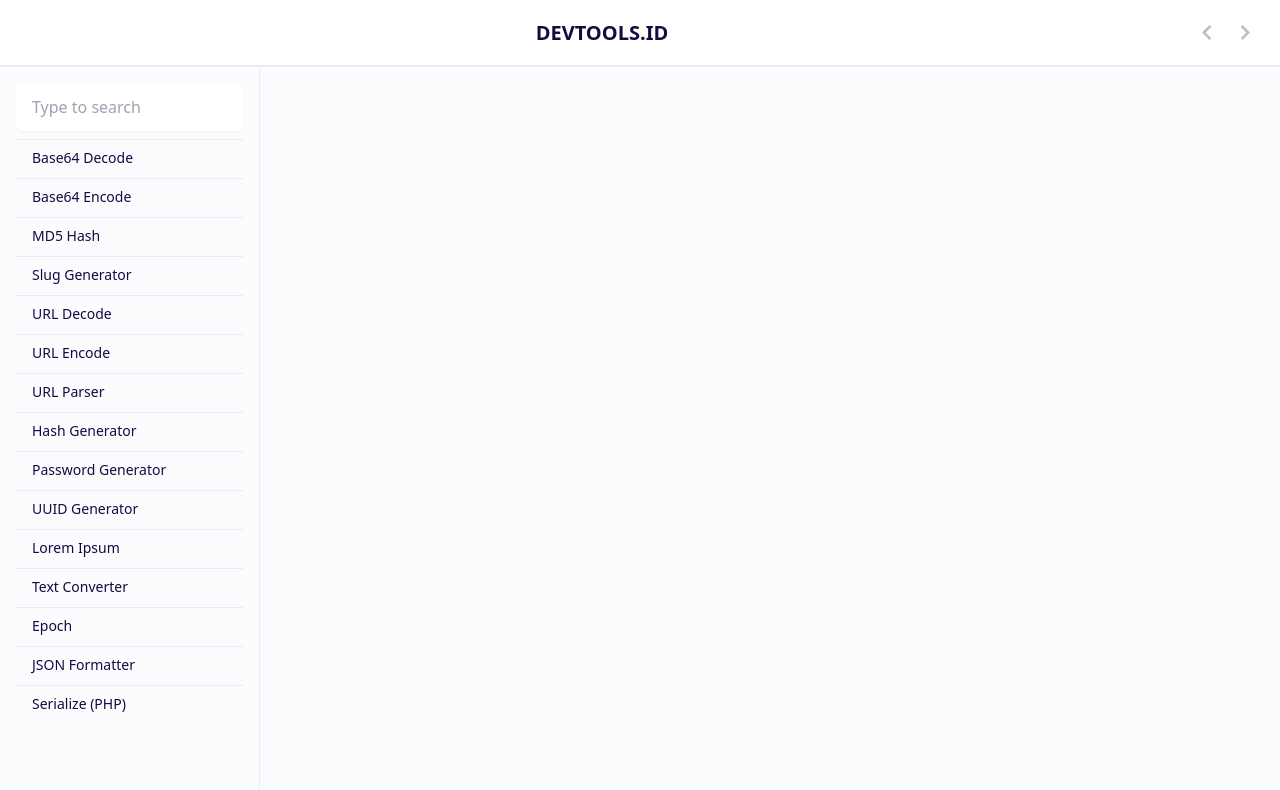
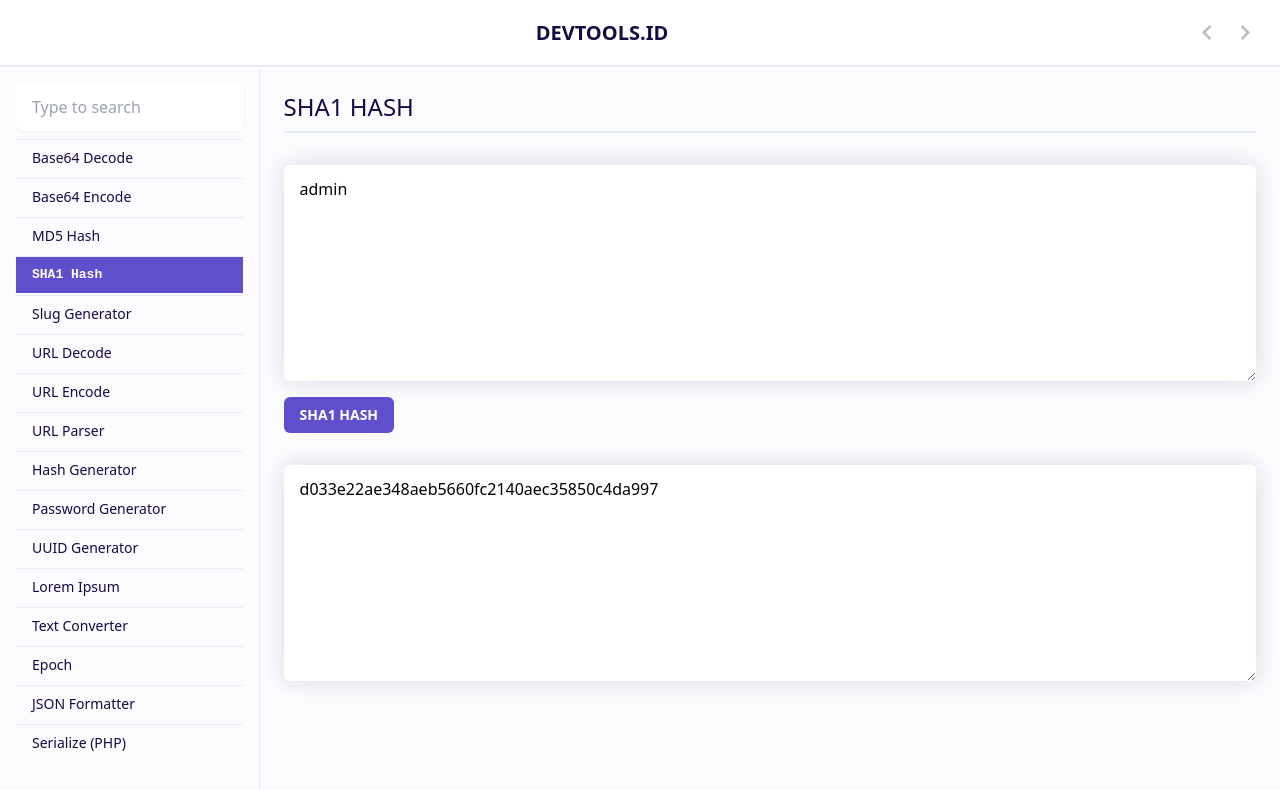
Before and after one commit to mul14/devtools.id, a Vue app: page /sha1 in a window 1280 px wide. Shown: the top 790 px of the page. Built offline with nearby package versions, Linux system fonts and the light colour scheme; a web font is replaced by a local one.

Commit message:
Add SHA1 Hash (#22)

```diff
--- a/package.json
+++ b/package.json
@@ -15,6 +15,7 @@
     "lorem-ipsum": "^2.0.4",
     "md5": "^2.3.0",
     "pinia": "^2.0.2",
+    "sha1": "^1.1.1",
     "uuid": "^8.3.2",
     "vue": "^3.2.16",
     "vue-router": "^4"
--- a/src/router.js
+++ b/src/router.js
@@ -24,6 +24,13 @@ const routes = [
     component: () => import('./views/Md5.vue'),
     meta: {
       title: 'MD5 Hash',
+    },
+  },
+  {
+    path: '/sha1',
+    component: () => import('./views/Sha1.vue'),
+    meta: {
+      title: 'SHA1 Hash',
     },
   },
   {
--- a/src/store/index.js
+++ b/src/store/index.js
@@ -7,6 +7,7 @@ export const useStore = defineStore('main', {
         { name: 'Base64 Decode', slug: 'base64-decode' },
         { name: 'Base64 Encode', slug: 'base64-encode' },
         { name: 'MD5 Hash', slug: 'md5' },
+        { name: 'SHA1 Hash', slug: 'sha1' },
         { name: 'Slug Generator', slug: 'slug' },
         { name: 'URL Decode', slug: 'url-decode' },
         { name: 'URL Encode', slug: 'url-encode' },
--- /dev/null
+++ b/src/views/Sha1.vue
@@ -0,0 +1,39 @@
+<script setup lang="ts">
+import { ref } from 'vue'
+import sha1 from 'sha1'
+
+const input = ref('admin')
+const output = ref('d033e22ae348aeb5660fc2140aec35850c4da997')
+
+const submit = () => {
+  output.value = sha1(input.value).toString()
+}
+</script>
+
+<template>
+  <div class>
+    <h1 class="font-normal text-2xl text-darkBlue uppercase">SHA1 Hash</h1>
+    <div class="border-b-2 border-gray mb-8 mt-2"></div>
+    <div class="flex flex-col gap-4">
+      <div>
+        <textarea
+          v-model="input"
+          class="block w-full shadow-custom rounded-md border-indigo-500 py-3 px-4 focus:border-indigo-500 focus:ring-indigo-500"
+          rows="8"
+        ></textarea>
+        <button
+          @click="submit"
+          class="rounded-md my-4 px-4 py-2 text-white bg-primary font-bold text-sm uppercase hover:bg-primary"
+        >SHA1 Hash</button>
+      </div>
+      <div>
+        <textarea
+          v-model="output"
+          class="block w-full shadow-custom rounded-md border-indigo-500 py-3 px-4 focus:border-indigo-500 focus:ring-indigo-500 bg-gray-100"
+          rows="8"
+          readonly
+        ></textarea>
+      </div>
+    </div>
+  </div>
+</template>
```
Also changed, not shown: 1 other file (tests, documents, lock files or other folders).
